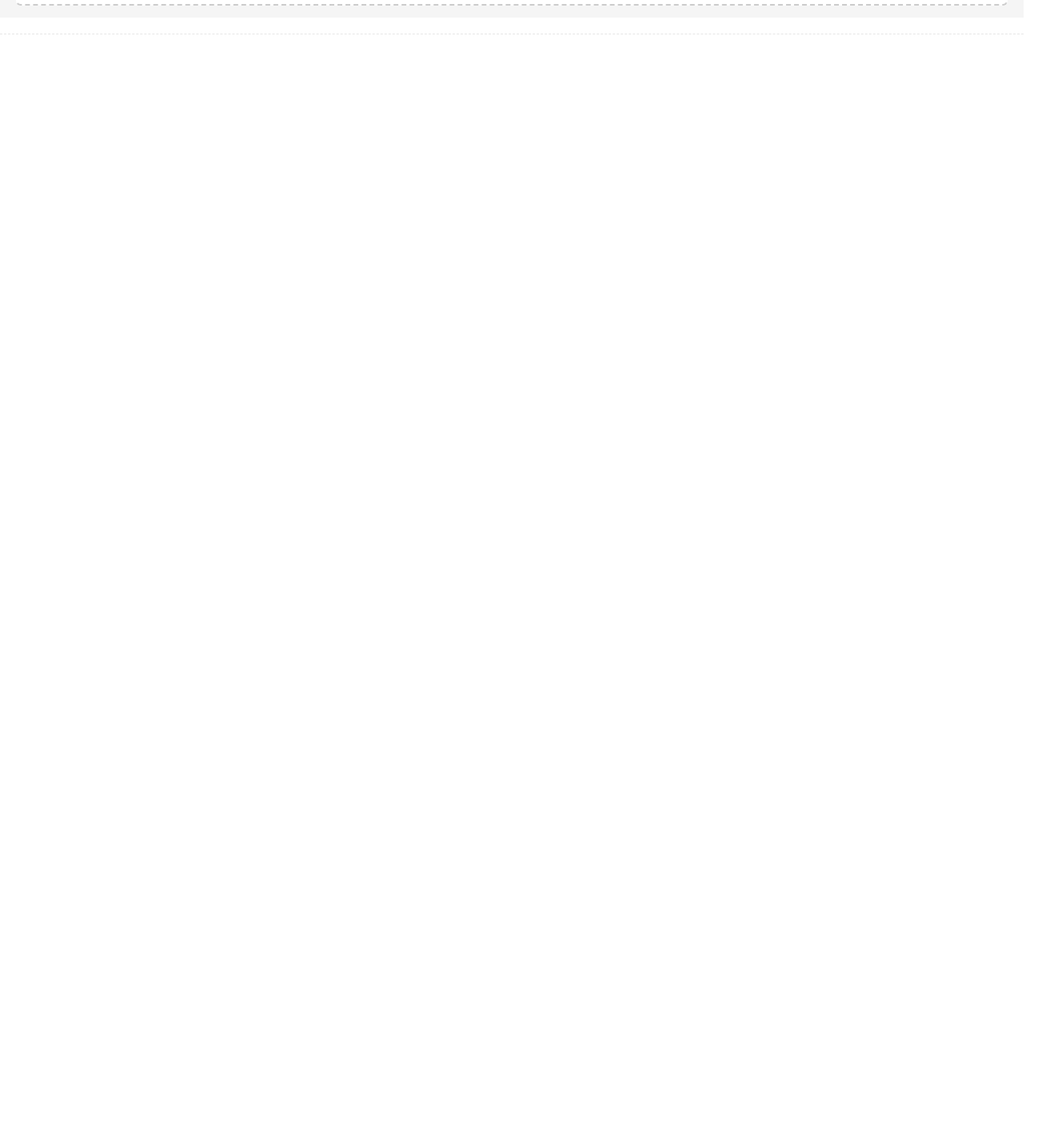
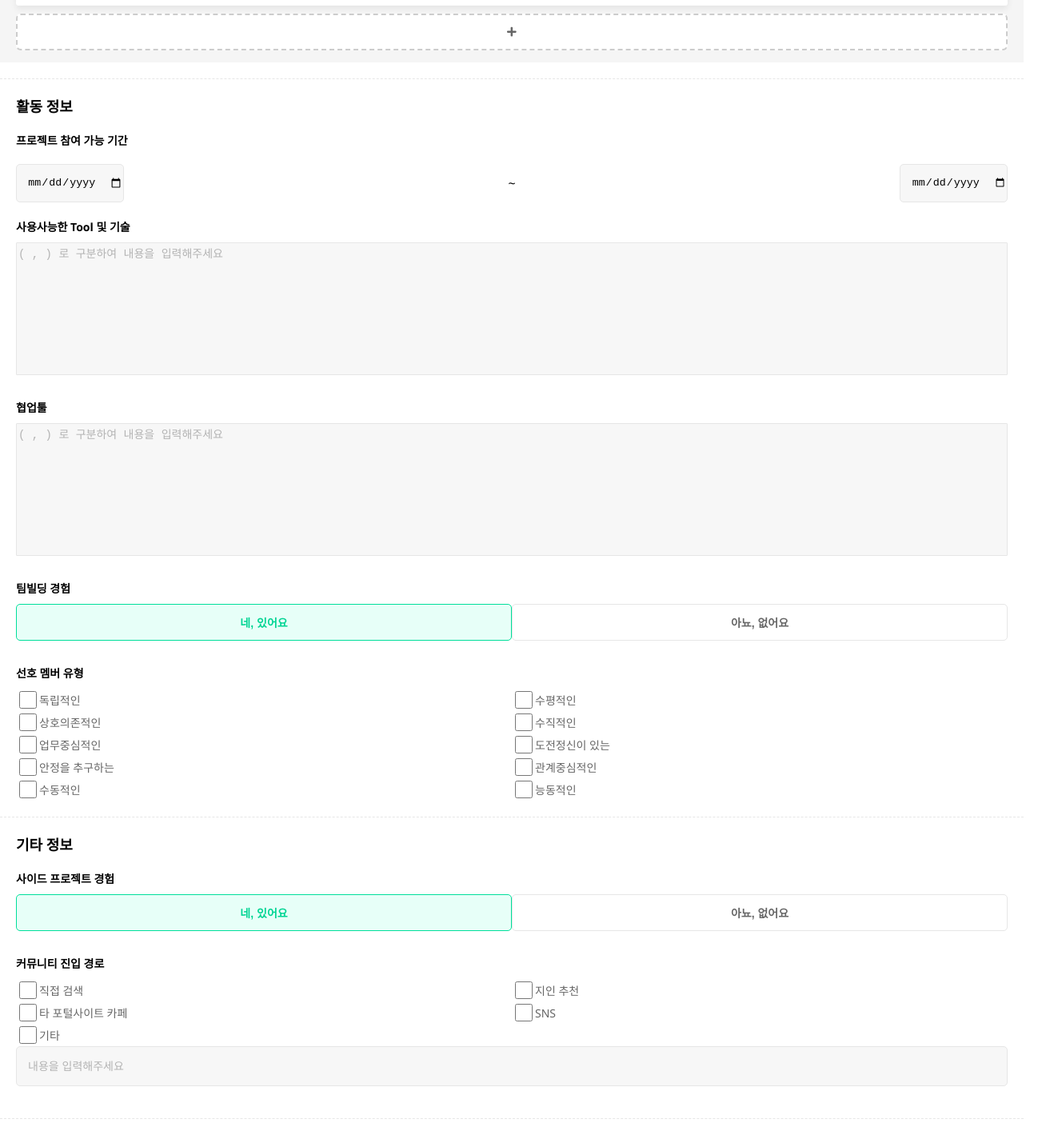
Before and after one commit to stump26/frontend, a React app: page / in a window 1280 px wide. Shown: the part 1264-2683 px from the top of the page at 80% size, 1318 px wide, since content can reach past the window. Before the commit the page ends 1327 px from the top, so only its background shows below. Built offline with nearby package versions, Linux system fonts and the light colour scheme.

Commit message:
마이페이지 뷰 완료.

```diff
--- a/package.json
+++ b/package.json
@@ -23,6 +23,7 @@
 		"html-webpack-plugin": "4.0.0-beta.11",
 		"identity-obj-proxy": "3.0.0",
 		"mini-css-extract-plugin": "0.9.0",
+		"moment": "^2.24.0",
 		"optimize-css-assets-webpack-plugin": "5.0.3",
 		"pnp-webpack-plugin": "1.6.0",
 		"postcss-flexbugs-fixes": "4.1.0",
--- a/src/Page/MyPage.jsx
+++ b/src/Page/MyPage.jsx
@@ -2,7 +2,7 @@ import React from 'react';
 import styled from 'styled-components';
 
 import { PageHeadSpan, PageBody } from 'Styles/main.mobile';
-import { AccountInfo, MemberProfile } from 'components/MyPage';
+import { AccountInfo, MemberProfile, ActivityInfo, EtcInfo } from 'components/MyPage';
 
 const MyPageFrame = styled.div`
 	width: 100%;
@@ -16,6 +16,8 @@ const MyPage = () => {
 			<PageBody>
 				<AccountInfo />
 				<MemberProfile />
+				<ActivityInfo />
+				<EtcInfo />
 			</PageBody>
 		</MyPageFrame>
 	);
--- a/src/Styles/main.mobile.jsx
+++ b/src/Styles/main.mobile.jsx
@@ -1,4 +1,5 @@
 import styled from 'styled-components';
+import { types } from '@babel/core';
 
 export const PageHeadSpan = styled.span`
 	position: relative;
@@ -36,10 +37,14 @@ export const ContainerSubTitle = styled.span`
 	font-weight: 900;
 `;
 
-export const FormTextField = styled.input`
+export const FormTextField = styled.input.attrs(({ placeholder }) => ({
+	type: 'text',
+	placeholder: placeholder || '내용을 입력해주세요',
+}))`
+	width: ${(props) => props.width || '100%'};
 	height: 46px;
 	background-color: #f7f7f7;
-	margin: 0 20px;
+	margin: ${(props) => props.margin || '0 20px'};
 	margin-bottom: 20px;
 	padding-left: 1em;
 	font-size: 14px;
@@ -78,3 +83,44 @@ export const FormSingleOption = styled.option`
 	border: solid 1px #e6e6e6;
 	color: #b3b3b3;
 `;
+
+export const FormTextArea = styled.textarea.attrs(({ placeholder }) => ({
+	placeholder: placeholder || '( , ) 로 구분하여 내용을 입력해주세요',
+}))`
+	margin: 0 20px;
+	margin-bottom: 20px;
+	min-height: 160px;
+	border-radius: 1px;
+	border: solid 1px #e6e6e6;
+	background-color: #f7f7f7;
+	font-size: 14px;
+	resize: none;
+	::placeholder {
+		color: #b3b3b3;
+	}
+`;
+
+export const FromGridFrame = styled.div`
+	display: flex;
+	flex-wrap: wrap;
+	margin: 0 20px;
+	margin-bottom: 20px;
+`;
+
+export const FormCheckItem = styled.div`
+	display: flex;
+	flex-basis: 50%;
+	align-items: center;
+	font-size: 14px;
+`;
+export const FormCheckbox = styled.input.attrs({
+	type: 'checkbox',
+})`
+	width: 22px;
+	height: 22px;
+	border-radius: 5px;
+	background-color: #00df9b;
+`;
+export const FormCheckboxLabel = styled.label`
+	color: #666666;
+`;
--- /dev/null
+++ b/src/components/MyPage/ActivityInfo.jsx
@@ -0,0 +1,49 @@
+import React, { useState, useRef } from 'react';
+import moment from 'moment';
+
+import DateRangePicker from 'components/commons/DateRangePicker';
+import YesOrNoButton from 'components/commons/YesOrNoButton';
+import CheckBoxGroup from 'components/commons/CheckBoxGroup';
+import {
+	ContainerFrame,
+	ContainerTitle,
+	ContainerSubTitle,
+	FormTextArea,
+} from 'Styles/main.mobile';
+
+const ActivityInformation = () => {
+	const fromDate = useState(moment().format('YYYY-MM-DD'));
+	const toDate = useState(moment().format('YYYY-MM-DD'));
+	const fromDatePickerRef = useRef();
+	const toDatePickerRef = useRef();
+
+	const PreferMemberProps = [
+		'독립적인',
+		'수평적인',
+		'상호의존적인',
+		'수직적인',
+		'업무중심적인',
+		'도전정신이 있는',
+		'안정을 추구하는',
+		'관계중심적인',
+		'수동적인',
+		'능동적인',
+	];
+	return (
+		<ContainerFrame>
+			<ContainerTitle>활동 정보</ContainerTitle>
+			<ContainerSubTitle>프로젝트 참여 가능 기간</ContainerSubTitle>
+			<DateRangePicker refs={[fromDatePickerRef, toDatePickerRef]} />
+			<ContainerSubTitle>사용사능한 Tool 및 기술</ContainerSubTitle>
+			<FormTextArea />
+			<ContainerSubTitle>협업툴</ContainerSubTitle>
+			<FormTextArea />
+			<ContainerSubTitle>팀빌딩 경험</ContainerSubTitle>
+			<YesOrNoButton />
+			<ContainerSubTitle>선호 멤버 유형</ContainerSubTitle>
+			<CheckBoxGroup checkProps={PreferMemberProps} />
+		</ContainerFrame>
+	);
+};
+
+export default ActivityInformation;
--- /dev/null
+++ b/src/components/MyPage/EtcInfo.jsx
@@ -0,0 +1,20 @@
+import React from 'react';
+
+import YesOrNoButton from 'components/commons/YesOrNoButton';
+import CheckBoxGroup from 'components/commons/CheckBoxGroup';
+import { ContainerFrame, ContainerTitle, ContainerSubTitle } from 'Styles/main.mobile';
+
+const EtcInfo = () => {
+	const communityEntryPathProps = ['직접 검색', '지인 추천', '타 포털사이트 카페', 'SNS', '기타'];
+	return (
+		<ContainerFrame>
+			<ContainerTitle>기타 정보</ContainerTitle>
+			<ContainerSubTitle>사이드 프로젝트 경험</ContainerSubTitle>
+			<YesOrNoButton />
+			<ContainerSubTitle>커뮤니티 진입 경로</ContainerSubTitle>
+			<CheckBoxGroup checkProps={communityEntryPathProps} />
+		</ContainerFrame>
+	);
+};
+
+export default EtcInfo;
--- a/src/components/MyPage/MemberProfile.jsx
+++ b/src/components/MyPage/MemberProfile.jsx
@@ -8,11 +8,18 @@ import {
 	FormTextField,
 } from 'Styles/main.mobile';
 import { PositionCardBackground, PositionCard, PositionAddBtn } from './PositionCard';
-import DropdownSelector from './DropdownSelector';
+import DropdownSelector from '../commons/DropdownSelector';
 
 const IdentySelector = styled.div`
 	margin: 0 20px;
 	margin-bottom: 20px;
+`;
+const PositionSubTitle = styled.span`
+	margin: 0 20px;
+	margin-bottom: 10px;
+	font-size: 12px;
+	font-weight: bold;
+	color: #999999;
 `;
 
 const MemberProfile = () => {
@@ -26,9 +33,11 @@ const MemberProfile = () => {
 				<DropdownSelector field={['대학생', '직장인']} placeholder="항목을 선택하세요" />
 			</IdentySelector>
 			<ContainerSubTitle>포지션</ContainerSubTitle>
+			<PositionSubTitle>베이스 포지션</PositionSubTitle>
 			<PositionCardBackground>
 				<PositionCard enableTack />
 			</PositionCardBackground>
+			<PositionSubTitle>서브 포지션</PositionSubTitle>
 			<PositionCardBackground>
 				<PositionCard />
 				<PositionCard />
--- a/src/components/MyPage/PositionCard.jsx
+++ b/src/components/MyPage/PositionCard.jsx
@@ -3,7 +3,7 @@ import styled from 'styled-components';
 import { FontAwesomeIcon } from '@fortawesome/react-fontawesome';
 import { faThumbtack, faTimes, faPlus } from '@fortawesome/free-solid-svg-icons';
 
-import DropdownSelector from './DropdownSelector';
+import DropdownSelector from '../commons/DropdownSelector';
 
 export const PositionCardBackground = styled.div`
 	display: flex;
--- a/src/components/MyPage/index.jsx
+++ b/src/components/MyPage/index.jsx
@@ -1,2 +1,4 @@
 export { default as AccountInfo } from './AccountInfo';
 export { default as MemberProfile } from './MemberProfile';
+export { default as ActivityInfo } from './ActivityInfo';
+export { default as EtcInfo } from './EtcInfo';
--- /dev/null
+++ b/src/components/commons/CheckBoxGroup.jsx
@@ -0,0 +1,23 @@
+import React from 'react';
+import {
+	FromGridFrame,
+	FormCheckItem,
+	FormCheckbox,
+	FormCheckboxLabel,
+	FormTextField,
+} from 'Styles/main.mobile';
+const PreferMemberProp = ({ checkProps }) => {
+	return (
+		<FromGridFrame>
+			{checkProps.map((prop) => (
+				<FormCheckItem>
+					<FormCheckbox value={prop} />
+					<FormCheckboxLabel>{prop}</FormCheckboxLabel>
+				</FormCheckItem>
+			))}
+			{checkProps.includes('기타') && <FormTextField margin="0" />}
+		</FromGridFrame>
+	);
+};
+
+export default PreferMemberProp;
--- /dev/null
+++ b/src/components/commons/DateRangePicker.jsx
@@ -0,0 +1,34 @@
+import React from 'react';
+import styled from 'styled-components';
+
+const FormDateRangePickerFrame = styled.div`
+	display: flex;
+	flex-direction: row;
+	align-items: center;
+	justify-content: space-between;
+	margin: 10px 20px;
+`;
+const DatePicker = styled.input`
+	height: 46px;
+	padding-left: 1em;
+	border-radius: 5px;
+	border: solid 1px #e6e6e6;
+	background-color: #f7f7f7;
+	:focus {
+		border: solid 1px #00df9b;
+		background-color: #ffffff;
+		outline: none;
+	}
+`;
+
+const DateRangePicker = ({ refs: [fromDatePickerRef, toDatePickerRef] }) => {
+	return (
+		<FormDateRangePickerFrame>
+			<DatePicker type="date" ref={fromDatePickerRef} />
+			~
+			<DatePicker type="date" ref={toDatePickerRef} />
+		</FormDateRangePickerFrame>
+	);
+};
+
+export default DateRangePicker;
--- /dev/null
+++ b/src/components/commons/YesOrNoButton.jsx
@@ -0,0 +1,51 @@
+import React from 'react';
+import styled, { css } from 'styled-components';
+
+const ButtonFrame = styled.div`
+	display: flex;
+	flex-direction: row;
+	height: 46px;
+	margin: 0 20px;
+	margin-bottom: 20px;
+`;
+
+const ButtonItemActive = css`
+	border-radius: 5px;
+	border: solid 1px #00df9b;
+	background-color: #e7fff8;
+	color: #00d493;
+`;
+
+const ButtonItem = styled.button`
+	width: 100%;
+	outline: 0;
+	height: 100%;
+	justify-content: center;
+	font-size: 14px;
+	font-weight: bold;
+
+	${(props) =>
+		props.select
+			? ButtonItemActive
+			: `border-radius: 5px;
+        border: solid 1px #e6e6e6;
+        background-color: #ffffff;
+        color: #666666;
+        `};
+`;
+
+const YesOrNoButton = () => {
+	const handleClick = (e) => {
+		console.log('TCL: handleClick -> e', e);
+	};
+	return (
+		<ButtonFrame>
+			<ButtonItem onClick={handleClick} select>
+				네, 있어요
+			</ButtonItem>
+			<ButtonItem>아뇨, 없어요</ButtonItem>
+		</ButtonFrame>
+	);
+};
+
+export default YesOrNoButton;
```
Also changed, not shown: src/components/commons/DropdownSelector.jsx (renamed from src/components/MyPage/DropdownSelector.jsx), 1 other file (tests, documents, lock files or other folders).
